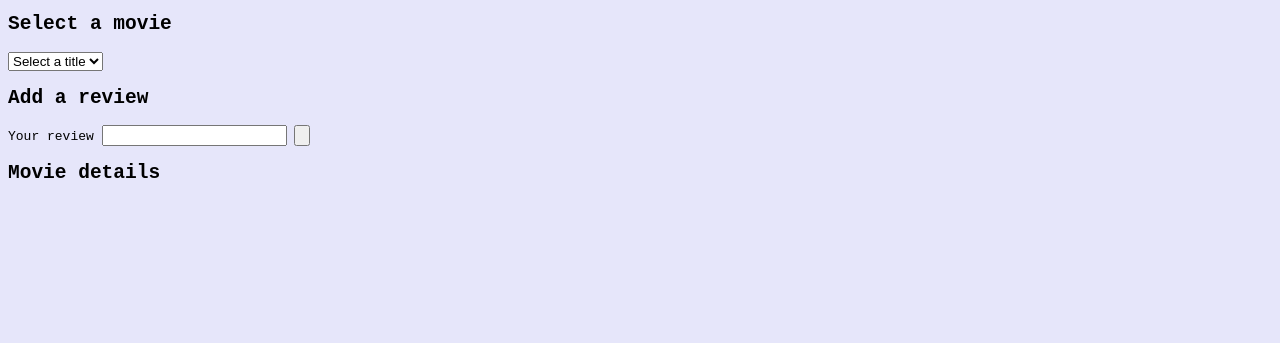
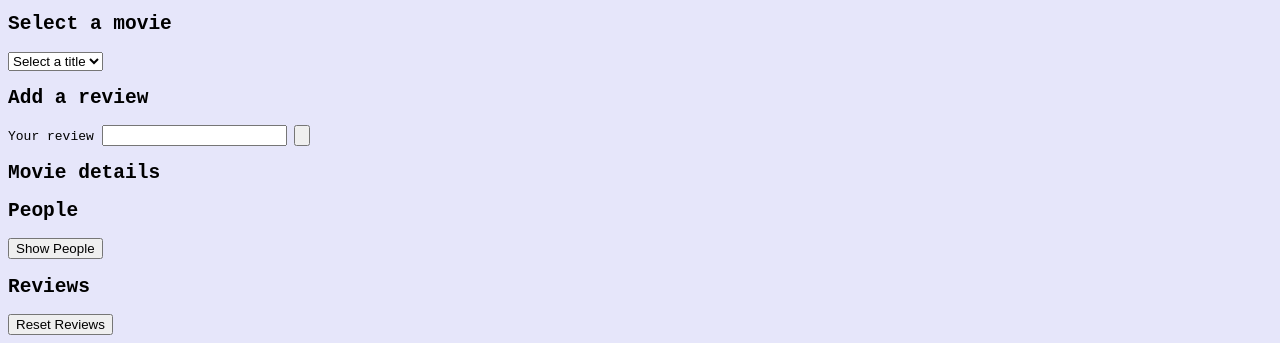
Before and after one commit to joinpursuit/8-3-module-two-assessment, a website: page index.html in a window 1280 px wide. Shown: the part 629-972 px from the top of the page. Before the commit the page ends 829 px from the top, so only its background shows below. Drawn offline with Linux system fonts and the light colour scheme.

Commit message:
Initial Layout: Has a section element with an h2, button and ul for reviews - completed

```diff
--- a/index.html
+++ b/index.html
@@ -33,8 +33,16 @@
             <h2>Movie details</h2>
             <div id="display-info"></div>
         </section>
-        <section></section>
-        <section></section>
+        <section>
+            <h2>People</h2>
+            <ol></ol>
+            <button id="show-people">Show People</button>
+        </section>
+        <section>
+            <h2>Reviews</h2>
+            <ul></ul>
+            <button id="reset-reviews">Reset Reviews</button>
+        </section>
     </main>
 </body>
 </html>
```
